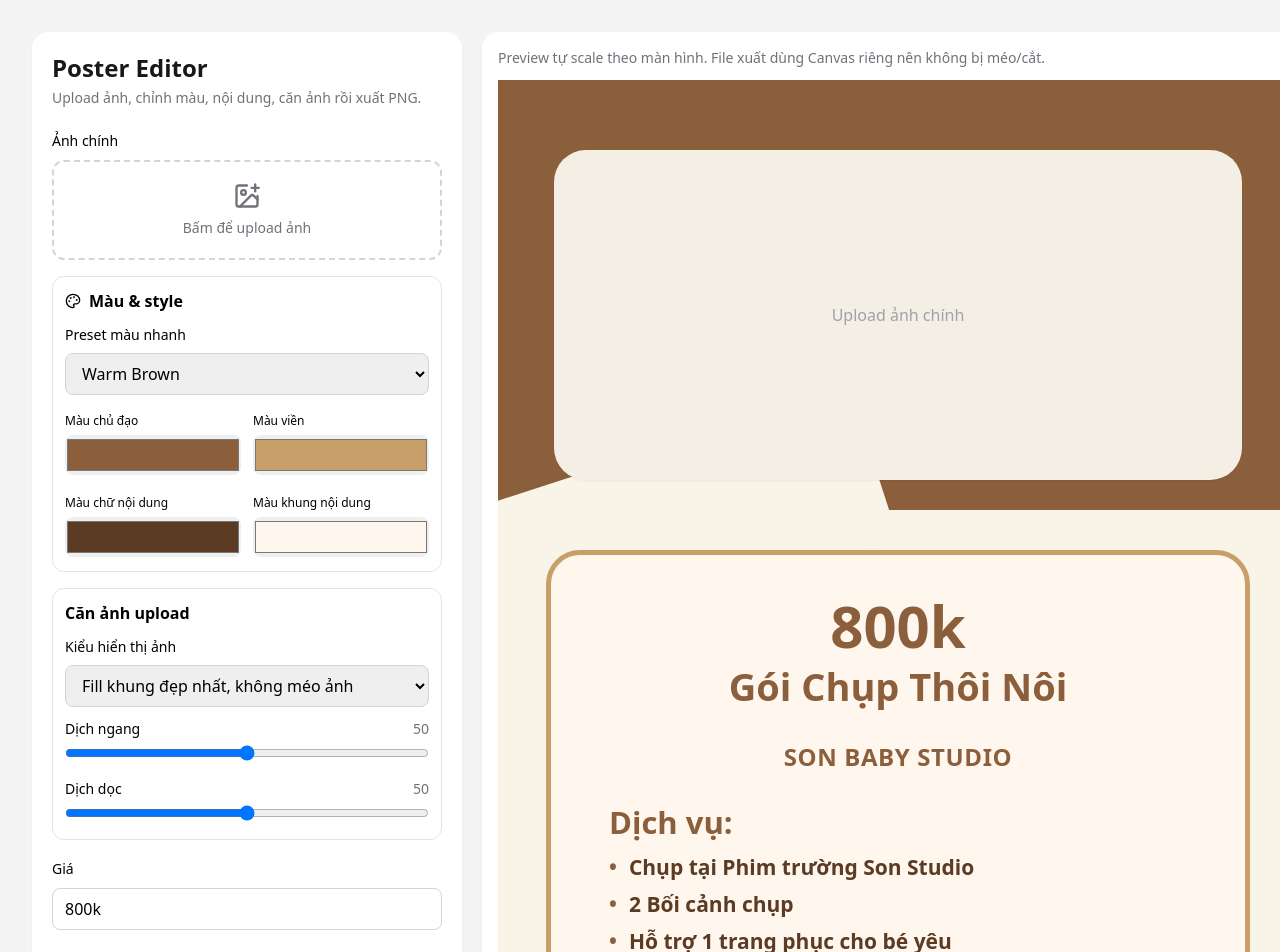
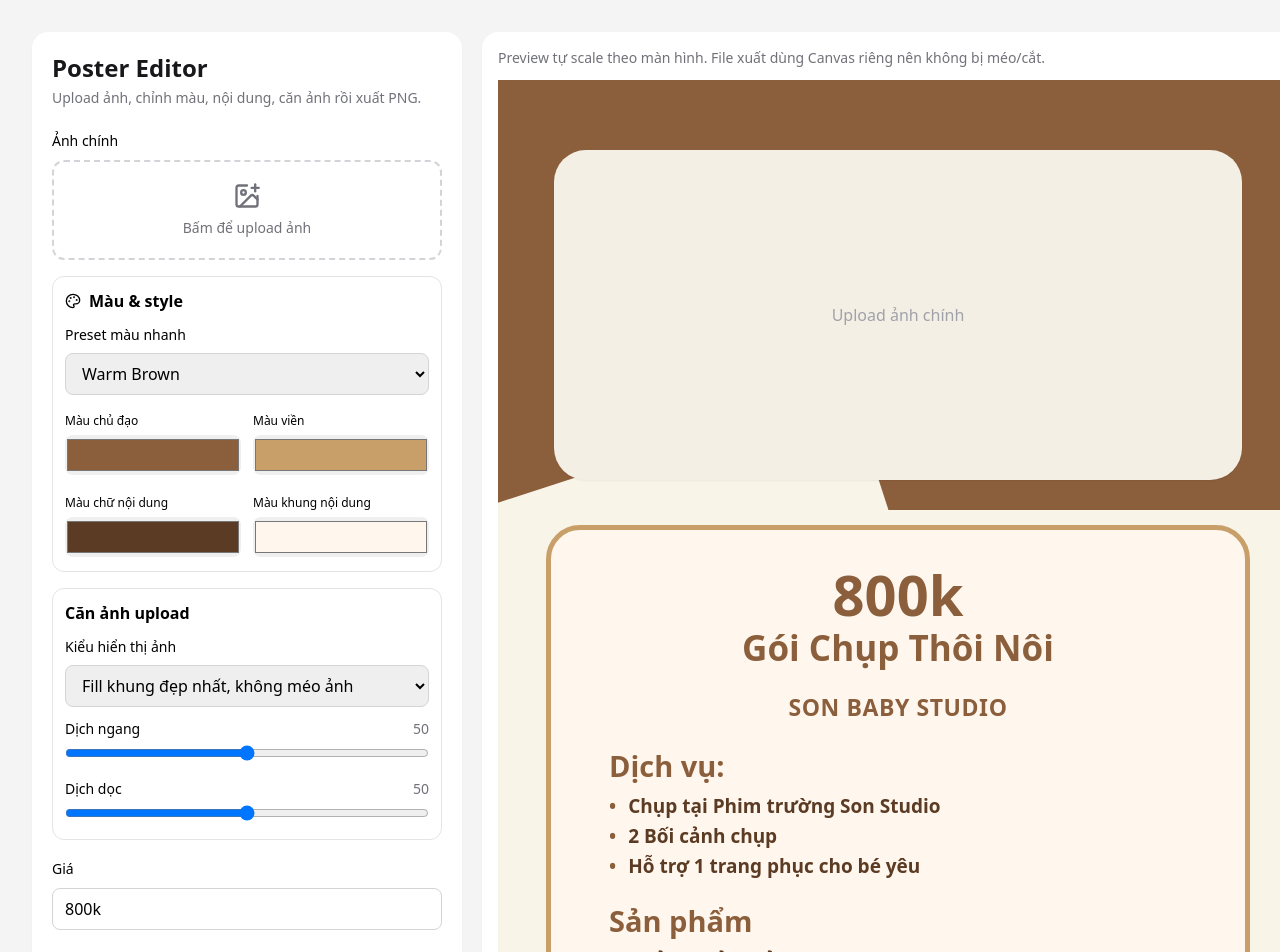
Before and after one commit to bothuine/poster-tool, a Next.js app: page / in a window 1280 px wide. Shown: the top 952 px of the page. Built offline with nearby package versions, Linux system fonts and the light colour scheme.

Commit message:
Update page.tsx

```diff
--- a/app/page.tsx
+++ b/app/page.tsx
@@ -8,6 +8,12 @@
 
 const POSTER_W = 800;
 const POSTER_H = 1120;
+
+// Final stable layout notes:
+// - Preview is scaled only by an OUTER wrapper.
+// - Export uses Canvas API, not html2canvas.
+// - Image is exported with real crop math, so it will not stretch/morph.
+// - Footer is fixed near bottom and content card is sized to avoid overlap.
 
 export default function PosterEditorTool() {
   const [photo, setPhoto] = useState<string | null>(null);
@@ -42,7 +48,6 @@
   const [imageX, setImageX] = useState(50);
   const [imageY, setImageY] = useState(50);
 
-  const posterRef = useRef<HTMLDivElement>(null);
   const previewWrapRef = useRef<HTMLDivElement>(null);
   const [previewScale, setPreviewScale] = useState(1);
 
@@ -65,6 +70,7 @@
       minimalBlack: ["#111111", "#888888", "#333333", "#ffffff"],
       saleRed: ["#ef4444", "#111111", "#5a2a2a", "#fff7f0"],
     };
+
     const p = presets[type];
     if (!p) return;
     setThemeColor(p[0]);
@@ -86,10 +92,10 @@
   };
 
   const addItem = (setList: SetList) => setList((prev) => [...prev, ""]);
-  const removeItem = (list: string[], setList: SetList, index: number) => setList(list.filter((_, i) => i !== index));
+  const removeItem = (list: string[], setList: SetList, index: number) => {
+    setList(list.filter((_, i) => i !== index));
+  };
 
-  // Export bằng Canvas API, không dùng html2canvas.
-  // Cách này fix triệt để lỗi ảnh bị méo và footer bị cắt.
   const downloadPNG = async () => {
     const canvas = document.createElement("canvas");
     canvas.width = POSTER_W * 3;
@@ -99,7 +105,8 @@
     if (!ctx) return;
 
     ctx.scale(3, 3);
-    await drawPosterToCanvas(ctx, {
+
+    await drawPosterCanvas(ctx, {
       photo,
       imageFit,
       imageX,
@@ -144,10 +151,16 @@
             </label>
 
             <div className="rounded-xl border border-zinc-200 p-3">
-              <h3 className="mb-3 flex items-center gap-2 font-semibold"><Palette className="h-4 w-4" /> Màu & style</h3>
+              <h3 className="mb-3 flex items-center gap-2 font-semibold">
+                <Palette className="h-4 w-4" /> Màu & style
+              </h3>
 
               <label className="block text-sm font-medium">Preset màu nhanh</label>
-              <select onChange={(e) => applyPreset(e.target.value)} defaultValue="warmBrown" className="mt-2 w-full rounded-lg border border-zinc-300 px-3 py-2">
+              <select
+                onChange={(e) => applyPreset(e.target.value)}
+                defaultValue="warmBrown"
+                className="mt-2 w-full rounded-lg border border-zinc-300 px-3 py-2"
+              >
                 <option value="babyGreen">Baby Green</option>
                 <option value="luxuryGold">Luxury Gold</option>
                 <option value="softPink">Soft Pink</option>
@@ -167,7 +180,11 @@
             <div className="rounded-xl border border-zinc-200 p-3">
               <h3 className="mb-3 font-semibold">Căn ảnh upload</h3>
               <label className="block text-sm font-medium">Kiểu hiển thị ảnh</label>
-              <select value={imageFit} onChange={(e) => setImageFit(e.target.value as "cover" | "contain")} className="mt-2 w-full rounded-lg border border-zinc-300 px-3 py-2">
+              <select
+                value={imageFit}
+                onChange={(e) => setImageFit(e.target.value as "cover" | "contain")}
+                className="mt-2 w-full rounded-lg border border-zinc-300 px-3 py-2"
+              >
                 <option value="cover">Fill khung đẹp nhất, không méo ảnh</option>
                 <option value="contain">Giữ nguyên ảnh, không crop</option>
               </select>
@@ -191,7 +208,11 @@
             <Input label="Facebook" value={facebook} onChange={setFacebook} />
             <Input label="Số điện thoại" value={phone} onChange={setPhone} />
 
-            <button onClick={downloadPNG} className="flex w-full items-center justify-center gap-2 rounded-xl px-4 py-3 font-semibold text-white shadow-sm" style={{ backgroundColor: themeColor }}>
+            <button
+              onClick={downloadPNG}
+              className="flex w-full items-center justify-center gap-2 rounded-xl px-4 py-3 font-semibold text-white shadow-sm"
+              style={{ backgroundColor: themeColor }}
+            >
               <Download className="h-5 w-5" /> Xuất PNG
             </button>
           </div>
@@ -202,10 +223,22 @@
             Preview tự scale theo màn hình. File xuất dùng Canvas riêng nên không bị méo/cắt.
           </div>
 
-          <div className="mx-auto" style={{ width: POSTER_W * previewScale, height: POSTER_H * previewScale }}>
-            <div style={{ width: POSTER_W, height: POSTER_H, transform: `scale(${previewScale})`, transformOrigin: "top left" }}>
+          <div
+            className="mx-auto"
+            style={{
+              width: POSTER_W * previewScale,
+              height: POSTER_H * previewScale,
+            }}
+          >
+            <div
+              style={{
+                width: POSTER_W,
+                height: POSTER_H,
+                transform: `scale(${previewScale})`,
+                transformOrigin: "top left",
+              }}
+            >
               <PosterPreview
-                refEl={posterRef}
                 photo={photo}
                 imageFit={imageFit}
                 imageX={imageX}
@@ -231,17 +264,28 @@
   );
 }
 
-function PosterPreview(props: any) {
-  const {
-    refEl, photo, imageFit, imageX, imageY, price, packageTitle, studioName,
-    serviceItems, productItems, address, facebook, phone,
-    themeColor, borderColor, textColor, cardColor
-  } = props;
-
+function PosterPreview({
+  photo,
+  imageFit,
+  imageX,
+  imageY,
+  price,
+  packageTitle,
+  studioName,
+  serviceItems,
+  productItems,
+  address,
+  facebook,
+  phone,
+  themeColor,
+  borderColor,
+  textColor,
+  cardColor,
+}: PosterData) {
   return (
-    <div ref={refEl} className="relative h-[1120px] w-[800px] overflow-hidden bg-[#f9f4e8]">
+    <div className="relative h-[1120px] w-[800px] overflow-hidden bg-[#f9f4e8]">
       <div className="absolute inset-x-0 top-0 h-[430px]" style={{ backgroundColor: themeColor }} />
-      <div className="absolute -left-28 top-[380px] h-40 w-[500px] rotate-[-18deg] bg-[#f9f4e8]" />
+      <div className="absolute -left-28 top-[382px] h-40 w-[500px] rotate-[-18deg] bg-[#f9f4e8]" />
 
       <div
         className="absolute left-[56px] top-[70px] z-10 h-[330px] w-[688px] overflow-hidden rounded-[32px] bg-zinc-200 shadow-sm"
@@ -253,24 +297,31 @@
           backgroundColor: "#f3efe4",
         }}
       >
-        {!photo && <div className="flex h-full items-center justify-center text-zinc-400">Upload ảnh chính</div>}
+        {!photo && (
+          <div className="flex h-full items-center justify-center text-zinc-400">
+            Upload ảnh chính
+          </div>
+        )}
       </div>
 
       <div
-        className="absolute left-[48px] top-[470px] z-10 w-[704px] rounded-[34px] border-[5px] px-[58px] py-[42px]"
+        className="absolute left-[48px] top-[445px] z-10 h-[545px] w-[704px] rounded-[34px] border-[5px] px-[58px] py-[36px]"
         style={{ borderColor, backgroundColor: cardColor }}
       >
         <div className="text-center">
-          <div className="text-[58px] font-black leading-none" style={{ color: themeColor }}>{price}</div>
-          <div className="mt-2 text-[38px] font-black leading-tight" style={{ color: themeColor }}>{packageTitle}</div>
-          <div className="mt-7 text-[24px] font-black uppercase tracking-wide" style={{ color: themeColor }}>{studioName}</div>
+          <div className="text-[56px] font-black leading-none" style={{ color: themeColor }}>{price}</div>
+          <div className="mt-1 text-[35px] font-black leading-tight" style={{ color: themeColor }}>{packageTitle}</div>
+          <div className="mt-5 text-[23px] font-black uppercase tracking-wide" style={{ color: themeColor }}>{studioName}</div>
         </div>
 
         <PosterSection title="Dịch vụ:" color={themeColor} textColor={textColor} items={serviceItems} />
         <PosterSection title="Sản phẩm" color={themeColor} textColor={textColor} items={productItems} />
       </div>
 
-      <div className="absolute bottom-[22px] left-0 right-0 z-20 text-center text-[22px] font-medium leading-snug" style={{ color: themeColor }}>
+      <div
+        className="absolute bottom-[24px] left-0 right-0 z-20 text-center text-[21px] font-medium leading-snug"
+        style={{ color: themeColor }}
+      >
         <div>📍 {address}</div>
         <div className="mt-3">f&nbsp; {facebook} &nbsp; | &nbsp; ☎ {phone}</div>
       </div>
@@ -278,9 +329,7 @@
   );
 }
 
-async function drawPosterToCanvas(
-  ctx: CanvasRenderingContext2D,
-  data: {
+type PosterData = {
   photo: string | null;
   imageFit: "cover" | "contain";
   imageX: number;
@@ -297,8 +346,9 @@
   borderColor: string;
   textColor: string;
   cardColor: string;
-  }
-) {
+};
+
+async function drawPosterCanvas(ctx: CanvasRenderingContext2D, data: PosterData) {
   ctx.clearRect(0, 0, POSTER_W, POSTER_H);
 
   ctx.fillStyle = "#f9f4e8";
@@ -308,12 +358,13 @@
   ctx.fillRect(0, 0, POSTER_W, 430);
 
   ctx.save();
-  ctx.translate(-112, 380);
+  ctx.translate(-112, 382);
   ctx.rotate((-18 * Math.PI) / 180);
   ctx.fillStyle = "#f9f4e8";
   ctx.fillRect(0, 0, 500, 160);
   ctx.restore();
 
+  ctx.save();
   roundRect(ctx, 56, 70, 688, 330, 32);
   ctx.clip();
 
@@ -327,11 +378,16 @@
     } else {
       drawImageContain(ctx, img, 56, 70, 688, 330);
     }
+  } else {
+    ctx.fillStyle = "#9ca3af";
+    ctx.font = "400 16px Arial, sans-serif";
+    ctx.textAlign = "center";
+    ctx.fillText("Upload ảnh chính", 400, 238);
   }
 
   ctx.restore();
 
-  roundRect(ctx, 48, 470, 704, 500, 34);
+  roundRect(ctx, 48, 445, 704, 545, 34);
   ctx.fillStyle = data.cardColor;
   ctx.fill();
   ctx.lineWidth = 5;
@@ -340,49 +396,65 @@
 
   ctx.textAlign = "center";
   ctx.fillStyle = data.themeColor;
-  ctx.font = "900 58px Arial, sans-serif";
-  ctx.fillText(data.price, 400, 555);
 
-  ctx.font = "900 38px Arial, sans-serif";
-  ctx.fillText(data.packageTitle, 400, 605);
+  ctx.font = "900 56px Arial, sans-serif";
+  ctx.fillText(data.price, 400, 525);
 
-  ctx.font = "900 24px Arial, sans-serif";
-  ctx.fillText(data.studioName.toUpperCase(), 400, 665);
+  ctx.font = "900 35px Arial, sans-serif";
+  ctx.fillText(data.packageTitle, 400, 570);
 
-  let y = 735;
-  y = drawSection(ctx, "Dịch vụ:", data.serviceItems, 130, y, data.themeColor, data.textColor);
-  y += 18;
-  drawSection(ctx, "Sản phẩm", data.productItems, 130, y, data.themeColor, data.textColor);
+  ctx.font = "900 23px Arial, sans-serif";
+  ctx.fillText(data.studioName.toUpperCase(), 400, 625);
+
+  let y = 685;
+  y = drawCanvasSection(ctx, "Dịch vụ:", data.serviceItems, 130, y, data.themeColor, data.textColor);
+  y += 14;
+  drawCanvasSection(ctx, "Sản phẩm", data.productItems, 130, y, data.themeColor, data.textColor);
 
   ctx.textAlign = "center";
   ctx.fillStyle = data.themeColor;
-  ctx.font = "500 22px Arial, sans-serif";
-  ctx.fillText(`📍 ${data.address}`, 400, 1050);
-  ctx.fillText(`f  ${data.facebook}   |   ☎  ${data.phone}`, 400, 1085);
+  ctx.font = "500 21px Arial, sans-serif";
+  ctx.fillText(`📍 ${data.address}`, 400, 1046);
+  ctx.fillText(`f  ${data.facebook}   |   ☎  ${data.phone}`, 400, 1080);
 }
 
-function drawSection(ctx: CanvasRenderingContext2D, title: string, items: string[], x: number, y: number, color: string, textColor: string) {
+function drawCanvasSection(
+  ctx: CanvasRenderingContext2D,
+  title: string,
+  items: string[],
+  x: number,
+  y: number,
+  color: string,
+  textColor: string
+) {
   ctx.textAlign = "left";
   ctx.fillStyle = color;
-  ctx.font = "900 31px Arial, sans-serif";
+  ctx.font = "900 29px Arial, sans-serif";
   ctx.fillText(title, x, y);
 
-  y += 35;
-  ctx.fillStyle = textColor;
-  ctx.font = "800 21px Arial, sans-serif";
+  y += 32;
+  ctx.font = "800 19px Arial, sans-serif";
 
   for (const item of items) {
     ctx.fillStyle = color;
     ctx.fillText("•", x, y);
+
     ctx.fillStyle = textColor;
-    y = wrapText(ctx, item, x + 30, y, 540, 26);
-    y += 9;
+    y = wrapText(ctx, item, x + 28, y, 540, 23);
+    y += 6;
   }
 
   return y;
 }
 
-function wrapText(ctx: CanvasRenderingContext2D, text: string, x: number, y: number, maxWidth: number, lineHeight: number) {
+function wrapText(
+  ctx: CanvasRenderingContext2D,
+  text: string,
+  x: number,
+  y: number,
+  maxWidth: number,
+  lineHeight: number
+) {
   const words = text.split(" ");
   let line = "";
 
@@ -402,14 +474,24 @@
 }
 
 function loadImage(src: string): Promise<HTMLImageElement> {
-  return new Promise((resolve) => {
+  return new Promise((resolve, reject) => {
     const img = new Image();
     img.onload = () => resolve(img);
+    img.onerror = reject;
     img.src = src;
   });
 }
 
-function drawImageCover(ctx: CanvasRenderingContext2D, img: HTMLImageElement, x: number, y: number, w: number, h: number, focusX: number, focusY: number) {
+function drawImageCover(
+  ctx: CanvasRenderingContext2D,
+  img: HTMLImageElement,
+  x: number,
+  y: number,
+  w: number,
+  h: number,
+  focusX: number,
+  focusY: number
+) {
   const imgRatio = img.naturalWidth / img.naturalHeight;
   const boxRatio = w / h;
 
@@ -430,7 +512,14 @@
   ctx.drawImage(img, sx, sy, sw, sh, x, y, w, h);
 }
 
-function drawImageContain(ctx: CanvasRenderingContext2D, img: HTMLImageElement, x: number, y: number, w: number, h: number) {
+function drawImageContain(
+  ctx: CanvasRenderingContext2D,
+  img: HTMLImageElement,
+  x: number,
+  y: number,
+  w: number,
+  h: number
+) {
   const imgRatio = img.naturalWidth / img.naturalHeight;
   const boxRatio = w / h;
 
@@ -451,7 +540,14 @@
   ctx.drawImage(img, dx, dy, dw, dh);
 }
 
-function roundRect(ctx: CanvasRenderingContext2D, x: number, y: number, w: number, h: number, r: number) {
+function roundRect(
+  ctx: CanvasRenderingContext2D,
+  x: number,
+  y: number,
+  w: number,
+  h: number,
+  r: number
+) {
   ctx.beginPath();
   ctx.moveTo(x + r, y);
   ctx.lineTo(x + w - r, y);
@@ -465,11 +561,21 @@
   ctx.closePath();
 }
 
-function PosterSection({ title, color, textColor, items }: { title: string; color: string; textColor: string; items: string[] }) {
+function PosterSection({
+  title,
+  color,
+  textColor,
+  items,
+}: {
+  title: string;
+  color: string;
+  textColor: string;
+  items: string[];
+}) {
   return (
-    <div className="mt-7">
-      <h2 className="text-[31px] font-black leading-tight" style={{ color }}>{title}</h2>
-      <ul className="mt-3 space-y-2 text-[21px] font-extrabold leading-snug" style={{ color: textColor }}>
+    <div className="mt-6">
+      <h2 className="text-[29px] font-black leading-tight" style={{ color }}>{title}</h2>
+      <ul className="mt-2 space-y-1 text-[19px] font-extrabold leading-snug" style={{ color: textColor }}>
         {items.map((item, idx) => (
           <li key={idx} className="flex gap-3">
             <span style={{ color }}>•</span>
@@ -481,42 +587,106 @@
   );
 }
 
-function Input({ label, value, onChange }: { label: string; value: string; onChange: (value: string) => void }) {
+function Input({
+  label,
+  value,
+  onChange,
+}: {
+  label: string;
+  value: string;
+  onChange: (value: string) => void;
+}) {
   return (
     <label className="block">
       <span className="text-sm font-medium">{label}</span>
-      <input value={value} onChange={(e) => onChange(e.target.value)} className="mt-2 w-full rounded-lg border border-zinc-300 px-3 py-2 outline-none focus:ring-2 focus:ring-zinc-300" />
+      <input
+        value={value}
+        onChange={(e) => onChange(e.target.value)}
+        className="mt-2 w-full rounded-lg border border-zinc-300 px-3 py-2 outline-none focus:ring-2 focus:ring-zinc-300"
+      />
     </label>
   );
 }
 
-function ColorInput({ label, value, onChange }: { label: string; value: string; onChange: (value: string) => void }) {
+function ColorInput({
+  label,
+  value,
+  onChange,
+}: {
+  label: string;
+  value: string;
+  onChange: (value: string) => void;
+}) {
   return (
     <label className="block">
       <span className="text-xs font-medium">{label}</span>
-      <input type="color" value={value} onChange={(e) => onChange(e.target.value)} className="mt-1 h-10 w-full cursor-pointer rounded-lg" />
+      <input
+        type="color"
+        value={value}
+        onChange={(e) => onChange(e.target.value)}
+        className="mt-1 h-10 w-full cursor-pointer rounded-lg"
+      />
     </label>
   );
 }
 
-function Range({ label, value, min, max, step, onChange }: { label: string; value: number; min: number; max: number; step: number; onChange: (value: number) => void }) {
+function Range({
+  label,
+  value,
+  min,
+  max,
+  step,
+  onChange,
+}: {
+  label: string;
+  value: number;
+  min: number;
+  max: number;
+  step: number;
+  onChange: (value: number) => void;
+}) {
   return (
     <label className="block">
       <div className="mb-1 flex justify-between text-sm">
         <span>{label}</span>
         <span className="text-zinc-500">{value.toFixed(0)}</span>
       </div>
-      <input type="range" min={min} max={max} step={step} value={value} onChange={(e) => onChange(Number(e.target.value))} className="w-full" />
+      <input
+        type="range"
+        min={min}
+        max={max}
+        step={step}
+        value={value}
+        onChange={(e) => onChange(Number(e.target.value))}
+        className="w-full"
+      />
     </label>
   );
 }
 
-function EditableList({ title, items, setItems, updateItem, addItem, removeItem }: { title: string; items: string[]; setItems: SetList; updateItem: (list: string[], setList: SetList, index: number, value: string) => void; addItem: (setList: SetList) => void; removeItem: (list: string[], setList: SetList, index: number) => void }) {
+function EditableList({
+  title,
+  items,
+  setItems,
+  updateItem,
+  addItem,
+  removeItem,
+}: {
+  title: string;
+  items: string[];
+  setItems: SetList;
+  updateItem: (list: string[], setList: SetList, index: number, value: string) => void;
+  addItem: (setList: SetList) => void;
+  removeItem: (list: string[], setList: SetList, index: number) => void;
+}) {
   return (
     <div className="rounded-xl border border-zinc-200 p-3">
       <div className="mb-2 flex items-center justify-between">
         <h3 className="font-semibold">{title}</h3>
-        <button onClick={() => addItem(setItems)} className="flex items-center gap-1 rounded-lg bg-zinc-100 px-2 py-1 text-sm hover:bg-zinc-200">
+        <button
+          onClick={() => addItem(setItems)}
+          className="flex items-center gap-1 rounded-lg bg-zinc-100 px-2 py-1 text-sm hover:bg-zinc-200"
+        >
           <Plus className="h-4 w-4" /> Thêm dòng
         </button>
       </div>
@@ -524,8 +694,17 @@
       <div className="space-y-2">
         {items.map((item, idx) => (
           <div key={idx} className="flex gap-2">
-            <input value={item} onChange={(e) => updateItem(items, setItems, idx, e.target.value)} className="w-full rounded-lg border border-zinc-300 px-3 py-2 text-sm outline-none focus:ring-2 focus:ring-zinc-300" placeholder={`Dòng ${idx + 1}`} />
-            <button onClick={() => removeItem(items, setItems, idx)} className="rounded-lg border border-zinc-300 px-2 hover:bg-zinc-100" title="Xóa dòng">
+            <input
+              value={item}
+              onChange={(e) => updateItem(items, setItems, idx, e.target.value)}
+              className="w-full rounded-lg border border-zinc-300 px-3 py-2 text-sm outline-none focus:ring-2 focus:ring-zinc-300"
+              placeholder={`Dòng ${idx + 1}`}
+            />
+            <button
+              onClick={() => removeItem(items, setItems, idx)}
+              className="rounded-lg border border-zinc-300 px-2 hover:bg-zinc-100"
+              title="Xóa dòng"
+            >
               <Trash2 className="h-4 w-4" />
             </button>
           </div>
```
Lines whose indentation alone changed are shown as unchanged.
